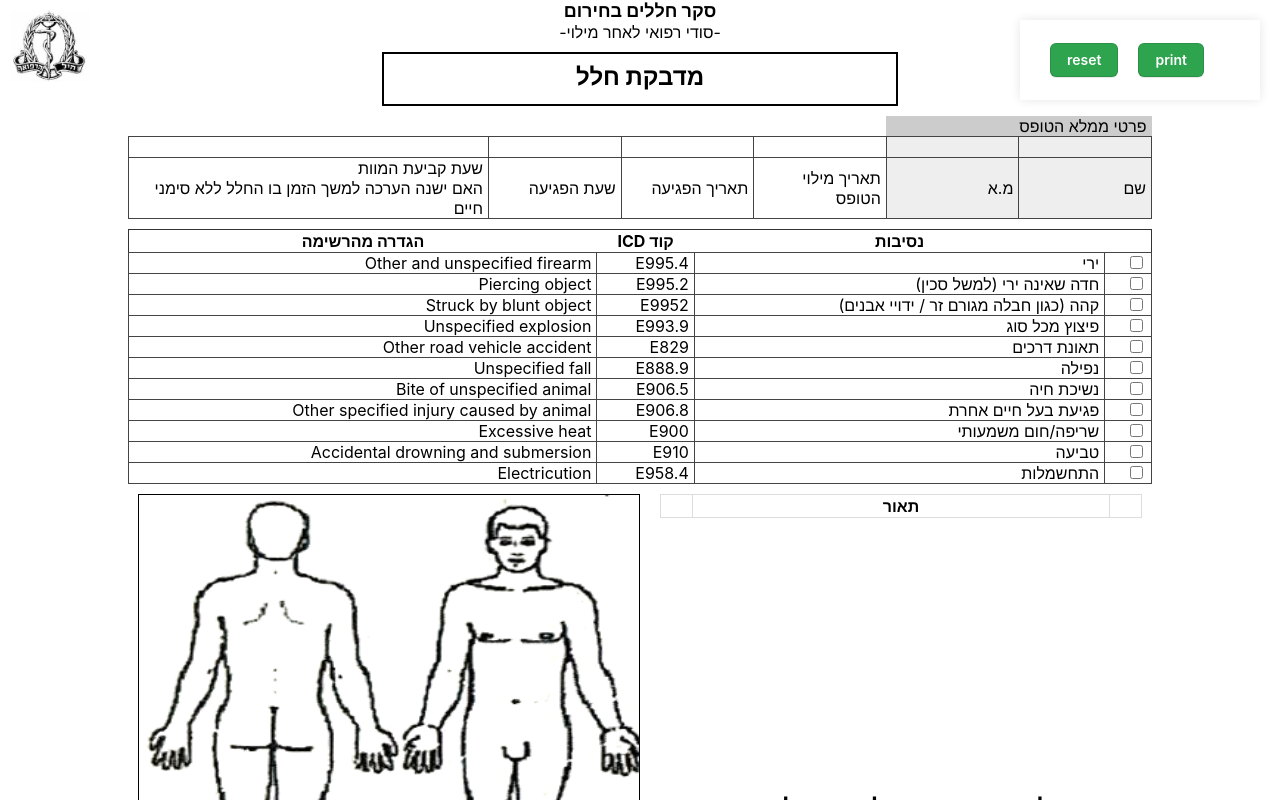
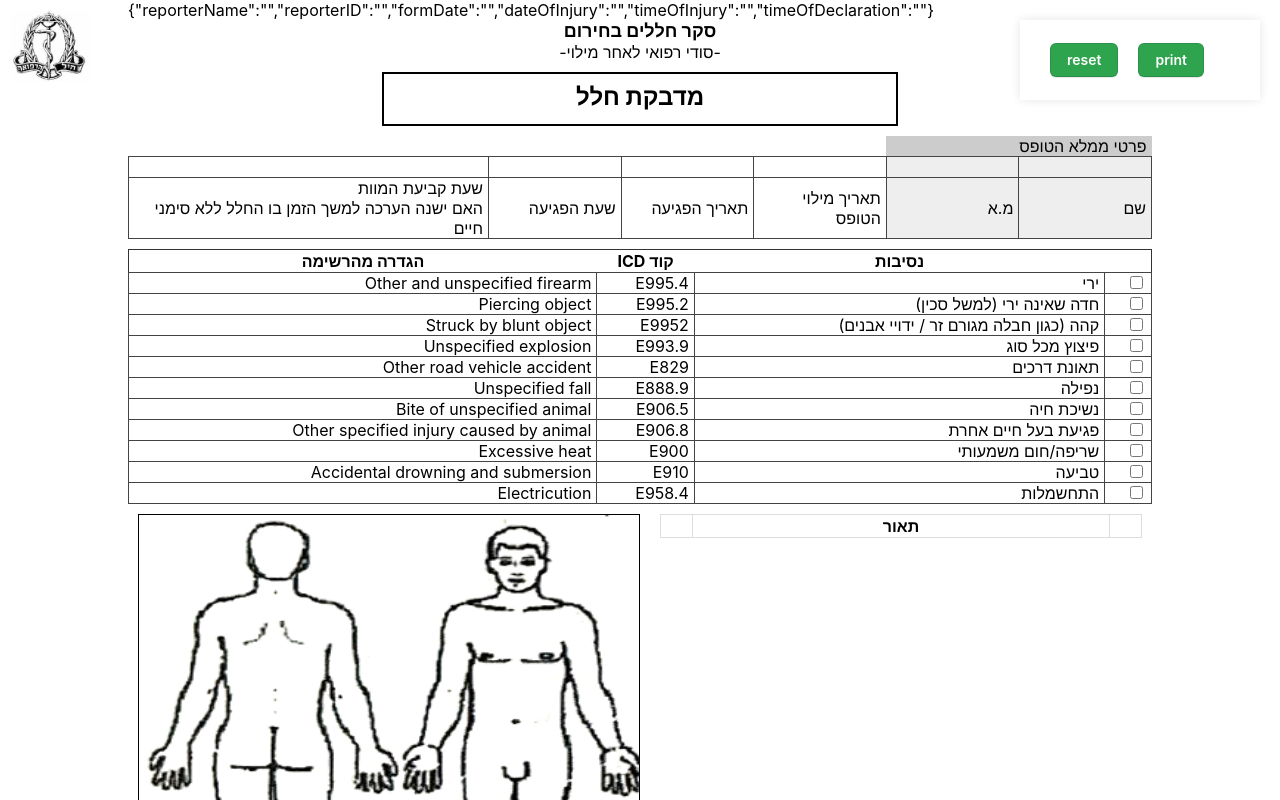
Before and after one commit to liorpaz/forensics-report, a React (Create React App) app: page / in a window 1280 px wide. Shown: the top 800 px of the page. Built offline with nearby package versions, Linux system fonts and the light colour scheme.

Commit message:
add store to top section

```diff
--- a/public/index.html
+++ b/public/index.html
@@ -24,7 +24,7 @@
       work correctly both with client-side routing and a non-root public URL.
       Learn how to configure a non-root public URL by running `npm run build`.
     -->
-    <title>React App</title>
+    <title>סקר חללים בחירום</title>
   </head>
   <body>
     <noscript>You need to enable JavaScript to run this app.</noscript>
--- a/src/App.tsx
+++ b/src/App.tsx
@@ -8,9 +8,10 @@ import { DamagePanel } from './components/DamagePanel/DamagePanel';
 import { Circumstances } from './components/Cֹircumstances/Circumstances';
 import { TopSection } from './components/TopSection/TopSection';
 
+const _store = new Store();
 function App() {
 
-  const [store] = useState(new Store());
+  const [store] = useState(_store);
 
   // @ts-ignore
   return (
--- a/src/components/TopSection/TopSection.tsx
+++ b/src/components/TopSection/TopSection.tsx
@@ -1,9 +1,18 @@
-import React from 'react';
+import React, {SyntheticEvent, useCallback} from 'react';
 import './TopSection.css';
 import TextareaAutosize from 'react-textarea-autosize';
+import {useStore} from '../../store/StoreContext';
+import {observer} from 'mobx-react-lite';
 
-export const TopSection = () => {
+export const TopSection = observer(() => {
+  const {info, setInfo} = useStore();
+  const onChange = useCallback((e:SyntheticEvent, field:string) => {
+    const target = e.target as HTMLInputElement;
+    setInfo(field, target.value);
+  }, []);
+
   return (<div className={'TopSection'}>
+    {JSON.stringify(info)}
     <div className={'top'}>
       <div className={'logo'}/>
       <div className={'title'}>
@@ -26,12 +35,20 @@ export const TopSection = () => {
           <td width={350}></td>
         </tr>
         <tr>
-          <td className={'bg-light-gray'}><TextareaAutosize/></td>
-          <td className={'bg-light-gray'}><TextareaAutosize/></td>
-          <td><TextareaAutosize/></td>
-          <td><TextareaAutosize/></td>
-          <td><TextareaAutosize/></td>
-          <td><TextareaAutosize/></td>
+          <td className={'bg-light-gray'}><TextareaAutosize
+            value={info.reporterName}
+            onChange={(e)=>onChange(e, 'reporterName')}/></td>
+          <td className={'bg-light-gray'}><TextareaAutosize
+            value={info.reporterID}
+            onChange={(e)=>onChange(e, 'reporterID')}/></td>
+          <td><TextareaAutosize  value={info.formDate}
+                                 onChange={(e)=>onChange(e, 'formDate')}/></td>
+          <td><TextareaAutosize  value={info.dateOfInjury}
+            onChange={(e)=>onChange(e, 'dateOfInjury')}/></td>
+          <td><TextareaAutosize value={info.timeOfInjury}
+            onChange={(e)=>onChange(e, 'timeOfInjury')}/></td>
+          <td><TextareaAutosize value={info.timeOfDeclaration}
+            onChange={(e)=>onChange(e, 'timeOfDeclaration')}/></td>
         </tr>
         <tr>
           <td className={'bg-light-gray'}>שם</td>
@@ -48,4 +65,4 @@ export const TopSection = () => {
     </table>
   </div>);
 
-}
+})
--- a/src/store/store.ts
+++ b/src/store/store.ts
@@ -1,13 +1,23 @@
-import {makeAutoObservable, observe, reaction} from 'mobx';
+import {makeAutoObservable} from 'mobx';
 import {DamagePoint, Point} from '../types';
 import {autoSave} from './autoSave';
 
 export class Store {
   damagePoints:DamagePoint[] = [];
+  info = {
+    reporterName: '',
+    reporterID: '',
+    formDate: '',
+    dateOfInjury: '',
+    timeOfInjury: '',
+    timeOfDeclaration: ''
+  };
 
   constructor() {
-    makeAutoObservable(this);
+    makeAutoObservable(this, {}, { autoBind: true });
     autoSave(this, 'damagePoints');
+    autoSave(this, 'info');
+
   }
 
   addDamagePoint = (item:DamagePoint):number => {
@@ -29,11 +39,17 @@ export class Store {
 
   clear = () => {
     this.damagePoints.length = 0;
+    // @ts-ignore
+    Object.keys(this.info).forEach(key => this.info[key] = undefined);
+  }
+
+  setInfo = (key: string, value: any) => {
+    // @ts-ignore
+    this.info[key] = value;
   }
 
   get numDamagePoints() {
     return this.damagePoints.length;
   }
 
-
 }
```
